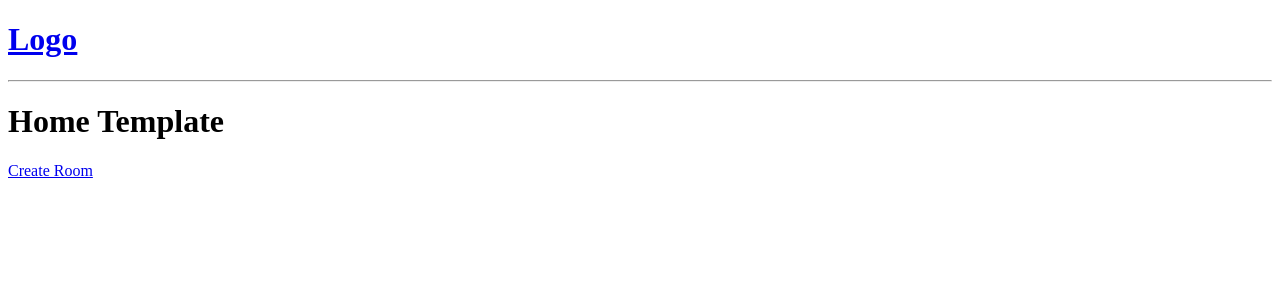
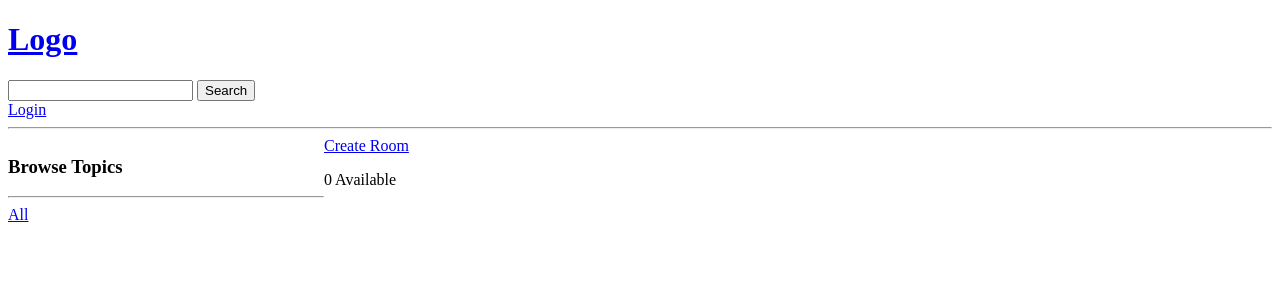
Before and after one commit to Kasse-Dembele/django_study_budd, a Django app: page / in a window 1280 px wide. Shown: the top 300 px of the page. Run offline with Django 4.2, Linux system fonts and the light colour scheme; data that the repository does not hold is empty.

Commit message:
feat(auth): login & logout & registration

```diff
--- a/study_bud/core/templates/core/home.html
+++ b/study_bud/core/templates/core/home.html
@@ -1,27 +1,39 @@
 {% extends 'main.html'%};
 {% block content %}
 
-    <h1>
-        Home Template
-    </h1>
+    <style>
+        .home-container{
+            display: grid;
+            grid-template-columns: 1fr 3fr;
+        }
+    </style>
+    <div class="home-container">
+        <div>
+            <h3>Browse Topics</h3>
+            <hr>
+            <div>
+                <a href="{% url 'core:home' %}">All</a>
+            </div>
+            {% for topic in topics %}
+                <div>
+                    <a href="{% url 'core:home' %}?q={{topic.name}}">{{topic.name}}</a>
+                </div>
+
+            {% endfor %}
+        </div>
 
         <div>
             <a href="{% url 'core:create-room'%}">Create Room</a>
-
-
-        <div>
-            {% for topic in topics %}
-                <a href="{% url 'core:home' %}?topic={{topic.id}}">{{topic.name}}</a>
-            {% endfor %}
-        </div>
-
+            <p>{{rooms_count}} Available</p>
 
             <div>
 
                 {% for room in rooms %}
                     <div>
+                        {% if request.user == room.host %}
                             <a href="{% url 'core:edit-room' room.id %}">Edit Room</a>
                             <a href="{% url 'core:delete-room' room.id %}">Delete Room</a>
+                        {% endif %}
                         <span>@{{room.host.username}}</span>
                         <h5>{{room.id}} -- <a href="{% url 'core:room' room.id %}"></a>{{room.name}}</a></h5>
                         <small>{{room.topic.name}}</small>
@@ -30,5 +42,6 @@
                 {% endfor %}
             </div>
         </div>
+    </div>
 
 {% endblock %}
--- a/study_bud/core/urls.py
+++ b/study_bud/core/urls.py
@@ -5,6 +5,9 @@ app_name = "core"
 
 urlpatterns = [
     path("", views.home, name="home"),
+    path("login", views.sign_in, name="login"),
+    path("logout", views.log_out, name="logout"),
+    path("register", views.sign_up, name="register"),
     path("room/<int:pk>", views.room, name="room"),
     path("room/new", views.create_room, name="create-room"),
     path("room/<int:pk>/", views.edit_room, name="edit-room"),
--- a/study_bud/core/views.py
+++ b/study_bud/core/views.py
@@ -1,13 +1,28 @@
-from django.shortcuts import render, redirect
-from .models import Room
+from django.shortcuts import render, redirect, HttpResponse
+from .models import Room, Topic
 from .forms import RoomForm
+from django.db.models import Q
+from django.contrib.auth.models import User
+from django.contrib import messages
+from django.contrib.auth import authenticate, login, logout
+from django.contrib.auth.decorators import login_required
+from django.contrib.auth.forms import UserCreationForm
 
 # Create your views here.
 
 
 def home(request):
+    q = request.GET.get("q", 0)
     rooms = Room.objects.all()
-    context = {"rooms": rooms}
+    topics = Topic.objects.all()
+    if q:
+        rooms = rooms.filter(
+            Q(topic__name__icontains=q)
+            | Q(name__icontains=q)
+            | Q(description__icontains=q)
+        )
+    rooms_count = rooms.count()
+    context = {"rooms": rooms, "topics": topics, "rooms_count": rooms_count}
     return render(request, "core/home.html", context)
 
 
@@ -17,6 +32,7 @@ def room(request, pk):
     return render(request, "core/room.html", context)
 
 
+@login_required(login_url="core:login")
 def create_room(request):
     form = RoomForm()
     if request.method == "POST":
@@ -29,9 +45,13 @@ def create_room(request):
     return render(request, "core/room_form.html", context)
 
 
+@login_required(login_url="core:login")
 def edit_room(request, pk):
     room = Room.objects.get(id=pk)
     form = RoomForm(instance=room)
+
+    if request.user != room.host:
+        return HttpResponse("Your are not allowed ")
     if request.method == "POST":
         form = RoomForm(request.POST, instance=room)
         if form.is_valid():
@@ -41,9 +61,51 @@ def edit_room(request, pk):
     return render(request, "core/room_form.html", context)
 
 
+@login_required(login_url="core:login")
 def delete_room(request, pk):
     room = Room.objects.get(id=pk)
+    if request.user != room.host:
+        return HttpResponse("Your are not allowed ")
     if request.method == "POST":
         room.delete()
         return redirect("core:home")
     return render(request, "core/delete.html", {"obj": room})
+
+
+def sign_in(request):
+    page = "login"
+    if request.user.is_authenticated:
+        return redirect("core:home")
+    if request.method == "POST":
+        username = request.POST.get("username").lower()
+        password = request.POST.get("password")
+        user = authenticate(request, username=username, password=password)
+        if user:
+            login(request, user)
+            return redirect("core:home")
+        else:
+            messages.error(request, "Username or Password does not exist")
+    context = {"page": page}
+    return render(request, "core/login_register.html", context)
+
+
+def sign_up(request):
+    page = "register"
+    form = UserCreationForm()
+    if request.method == "POST":
+        form = UserCreationForm(request.POST)
+        if form.is_valid():
+            user = form.save(commit=False)
+            user.username = user.username.lower()
+            user.save()
+            login(request, user)
+            return redirect("core:home")
+        else:
+            messages.error(request, "An error occured during registration")
+    context = {"form": form}
+    return render(request, "core/login_register.html", context)
+
+
+def log_out(request):
+    logout(request)
+    return redirect("core:home")
--- a/study_bud/templates/main.html
+++ b/study_bud/templates/main.html
@@ -8,6 +8,14 @@
 </head>
 <body>
     {% include "navbar.html" %}
+    {% if messages %}
+    <ul class="messages">
+        {% for message in messages %}
+            <li>{{message}}</li>
+        {% endfor %}
+    </ul>
+    {% endif %}
+
     {% block content %}
 
     {% endblock %}
--- a/study_bud/templates/navbar.html
+++ b/study_bud/templates/navbar.html
@@ -1,4 +1,14 @@
  <a href="/">
     <h1>Logo</h1>
  </a>
- <hr>
+ <form action="{% url 'core:home'%}" method="get">
+   <input type="text" name="q">
+   <button>Search</button>
+ </form>
+{% if request.user.is_authenticated %}
+<p>Hello {{request.user}}</p>
+<a href="{% url 'core:logout'%}">Logout</a>
+{% else %}
+<a href="{% url 'core:login'%}">Login</a>
+{% endif %}
+<hr>
```
Also changed, not shown: study_bud/core/templates/core/login_register.html (added, +26 -0 lines). Lines whose indentation alone changed are shown as unchanged.
